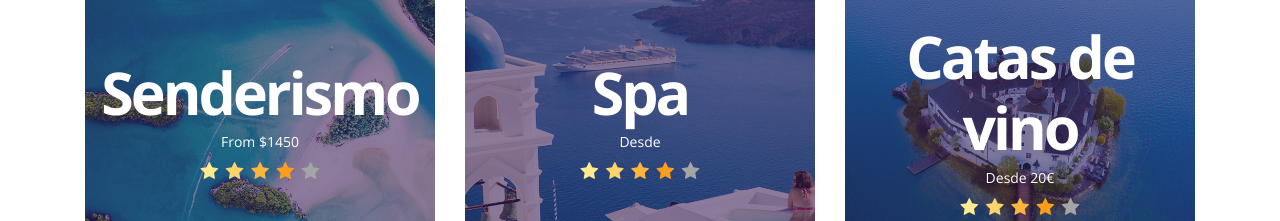
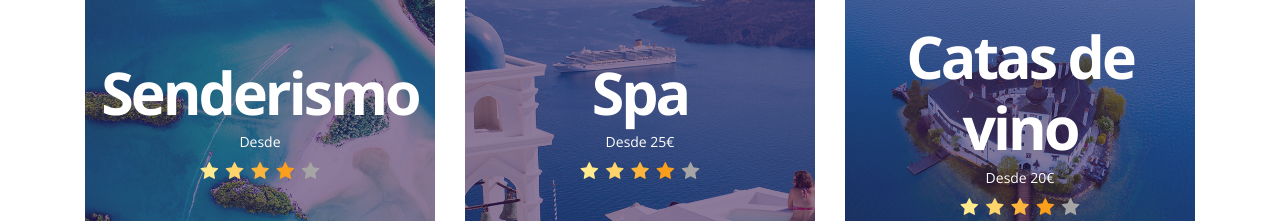
Before and after one commit to UOCx-Proyecto5-EmprendeOnline/Codigo_Web_P5, a plain HTML site: page index.html in a window 1280 px wide. Shown: the part 1280-1501 px from the top of the page. Drawn offline with nearby package versions, Linux system fonts and the light colour scheme.

Commit message:
Update index.html

```diff
--- a/index.html
+++ b/index.html
@@ -286,7 +286,7 @@
 								</div>
 								<div class="intro_center text-center">
 									<h1>Senderismo</h1>
-									<div class="intro_price">From $1450</div>
+									<div class="intro_price">Desde </div>
 									<div class="rating rating_4">
 										<i class="fa fa-star"></i>
 										<i class="fa fa-star"></i>
@@ -313,7 +313,7 @@
 								</div>
 								<div class="intro_center text-center">
 									<h1>Spa</h1>
-									<div class="intro_price">Desde </div>
+									<div class="intro_price">Desde 25€</div>
 									<div class="rating rating_4">
 										<i class="fa fa-star"></i>
 										<i class="fa fa-star"></i>
```
